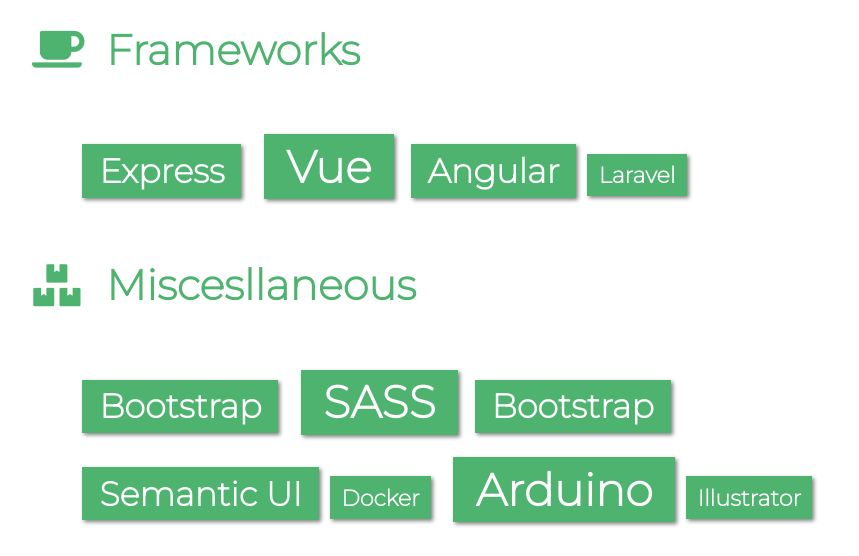
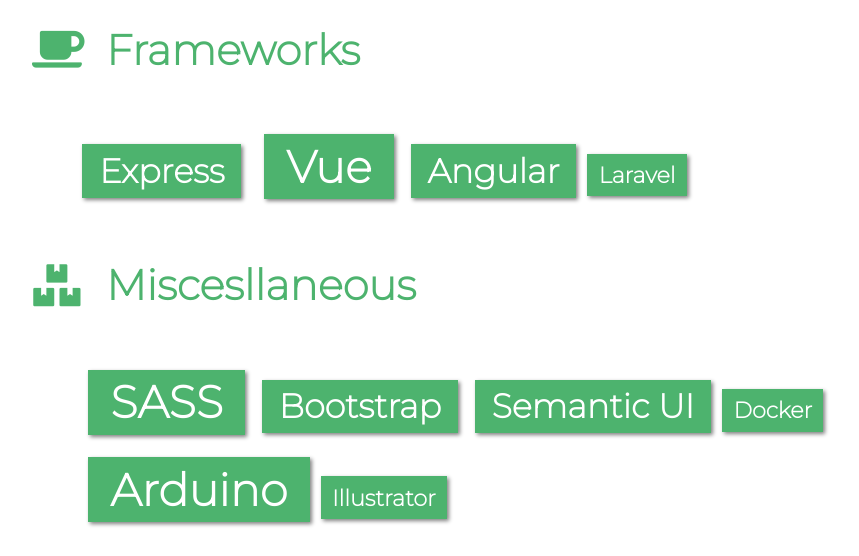
Before and after one commit to murilo9/murilo-old, a plain HTML site: page profile.html in a window 1280 px wide. Shown: the part 764-1320 px from the top of the page, without its empty margins (160-1019 px from the left). Drawn offline with nearby package versions, Linux system fonts and the light colour scheme.

Commit message:
Correção nas skills

```diff
--- a/profile.html
+++ b/profile.html
@@ -96,7 +96,6 @@
                 <span> Miscesllaneous</span>
             </div>
             <div class="boxy2">
-                <span class="s2">Bootstrap</span>
                 <span class="s3">SASS</span>
                 <span class="s2">Bootstrap</span>
                 <span class="s2">Semantic UI</span>
```
